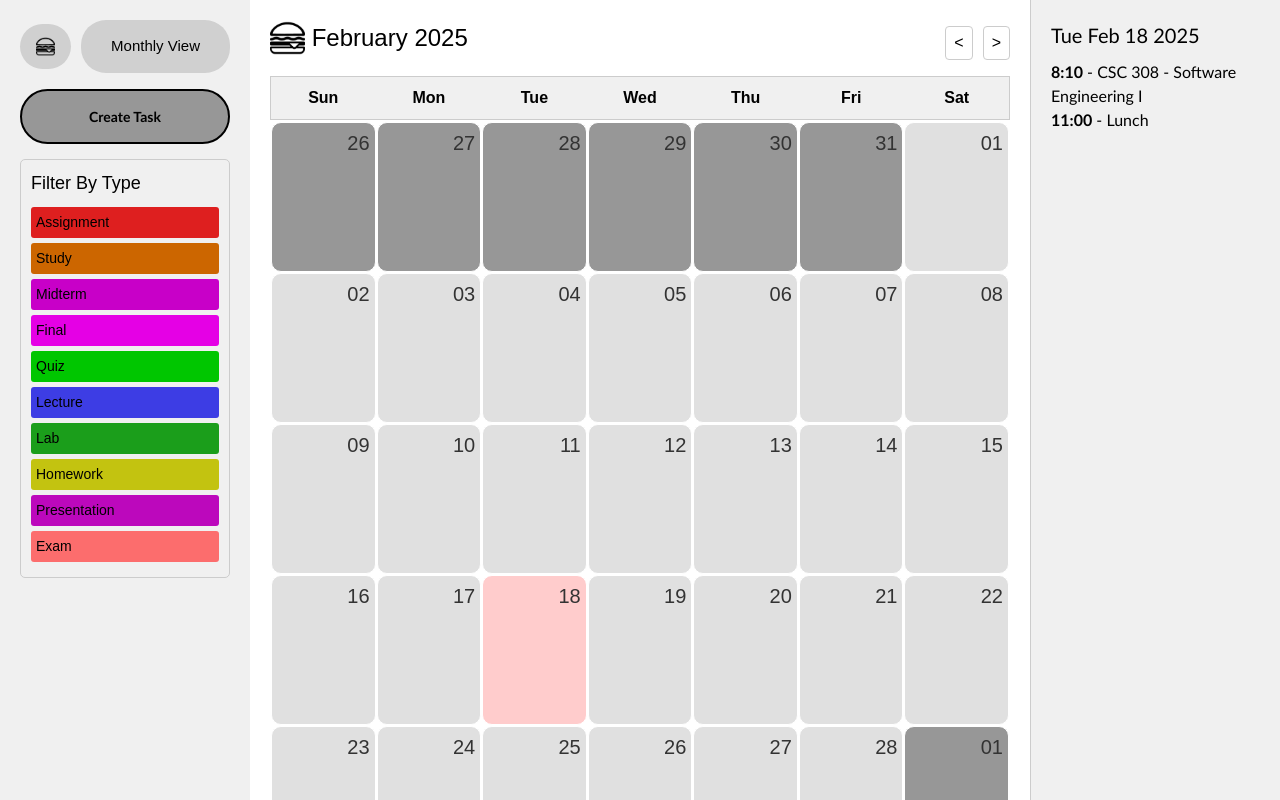
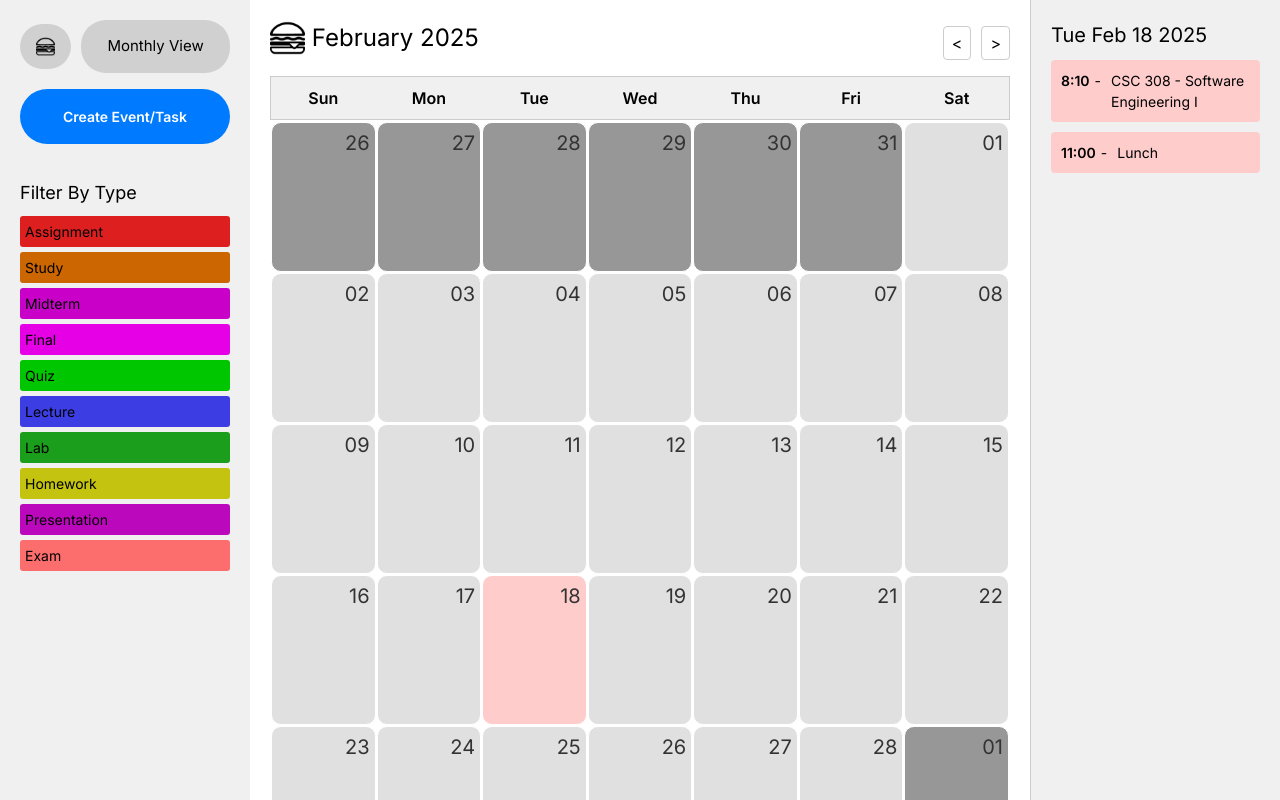
Before and after one commit to siyche/Team-Hamburger, a React (Vite) app in the folder packages/react-frontend/: page / in a window 1280 px wide. Built offline with nearby package versions, Linux system fonts and the light colour scheme.

Commit message:
add Inter font and update styling for consistency across all the components

```diff
--- a/packages/react-frontend/index.html
+++ b/packages/react-frontend/index.html
@@ -5,6 +5,7 @@
     <meta charset="UTF-8" />
     <link rel="icon" type="image/svg+xml" href="/hamburger.png" />
     <link href="/src/main.css" rel="stylesheet">
+    <link href="https://fonts.googleapis.com/css2?family=Inter:wght@400;600&display=swap" rel="stylesheet">
     <meta name="viewport" content="width=device-width, initial-scale=1.0" />
     <title>CSC 308</title>
 </head>
--- a/packages/react-frontend/src/components/CreateTaskButton.jsx
+++ b/packages/react-frontend/src/components/CreateTaskButton.jsx
@@ -6,7 +6,7 @@ import "../styles/CreateTaskButton.css";
 function CreateTaskButton({onClick}) {
   return (
     <button id="CreateTask" onClick={onClick}>
-     Create Task
+     Create Event/Task
     </button>
   )
 }
--- a/packages/react-frontend/src/components/CreateTaskForm.jsx
+++ b/packages/react-frontend/src/components/CreateTaskForm.jsx
@@ -73,7 +73,7 @@ const CreateTaskForm = ({ onSubmit, onCancel }) => {
         </select>
       </div>
       <div className="form-group checkbox-group">
-        <label htmlFor="isTask">Is Task:</label>
+        <label htmlFor="isTask">Task?</label>
         <input
           type="checkbox"
           id="isTask"
--- a/packages/react-frontend/src/styles/CreateTaskButton.css
+++ b/packages/react-frontend/src/styles/CreateTaskButton.css
@@ -1,34 +1,31 @@
+/* src/styles/CreateTaskButton.css */
+
 #CreateTask {
-    background-color: #979797;
+    background-color: #007bff; /* Vibrant blue */
     border: none;
-    color: black;
+    color: white;
     padding: 15px 28px;
     text-align: center;
     text-decoration: none;
     display: inline-block;
     font-size: 14px;
-    transition-duration: 0.25s;
-    transition-delay: .05s;
+    transition: background-color 0.25s ease, font-size 0.25s ease;
     font-weight: bold;
-    font-family: 'Gill Sans', 'Gill Sans MT', Calibri, 'Trebuchet MS', sans-serif;
-    border: 2px solid black;
+    font-family: 'Inter', sans-serif;
+    border: 2px solid transparent;
     border-radius: 40px;
-    /* 40 = 32x2 (padding) + 16 (font size) */
 }
 
 #CreateTask:hover {
-    background-color: #cccccc;
-    border: none;
-    color: black;
+    background-color: #0056b3; /* Darker blue on hover */
+    color: white;
     padding: 15px 28px;
     text-align: center;
     display: inline-block;
     font-size: 16px;
-    transition-duration: 0.25s;
-    transition-delay: .05s;
+    transition: background-color 0.25s ease, font-size 0.25s ease;
     font-weight: bold;
-    font-family: 'Gill Sans', 'Gill Sans MT', Calibri, 'Trebuchet MS', sans-serif;
-    border: 2px solid black;
+    font-family: 'Inter', sans-serif;
+    border: 2px solid transparent;
     border-radius: 42px;
-    /* 42 = 32x2 (padding) + 18 (font size) */
 }
--- a/packages/react-frontend/src/styles/CurrentDayView.css
+++ b/packages/react-frontend/src/styles/CurrentDayView.css
@@ -1,21 +1,45 @@
 /* src/styles/CurrentDayView.css */
 
+/* Container for the Current Day View */
 .current-day-view {
-    width: 200px;
-    /* Adjust as needed */
+    width: 250px; /* fixed width */
     padding: 20px;
     background-color: #f0f0f0;
     border-left: 1px solid #ccc;
     display: flex;
     flex-direction: column;
-    font-family: 'Gill Sans', 'Gill Sans MT', Calibri, 'Trebuchet MS', sans-serif;
-}
+    font-family: 'Inter', sans-serif;
+  }
 
-.current-day-view h3 {
+  /* Header for current day */
+  .current-day-view h3 {
     font-size: 20px;
     margin-bottom: 10px;
-}
+  }
 
-.event-time {
+  /* EVENT/TASK STYLING FOR EXAMPLE EVENTS IN CURERNT DAY VIEW */
+  /* Container for events */
+  .events {
+    display: flex;
+    flex-direction: column;
+    gap: 10px;
+  }
+
+  /* Individual event item styling */
+  .event-item {
+    background-color: #ffcccc;
+    padding: 10px;
+    border-radius: 4px;
+    font-size: 14px;
+    display: flex;
+    gap: 5px;
+    font-family: 'Inter', sans-serif;
+  }
+
+  .event-time {
     font-weight: bold;
-}
+  }
+
+  .event-title {
+    margin-left: 5px;
+  }
--- a/packages/react-frontend/src/styles/DayCalendarView.css
+++ b/packages/react-frontend/src/styles/DayCalendarView.css
@@ -6,7 +6,7 @@
     padding: 20px;
     display: flex;
     flex-direction: column;
-    font-family: Arial, sans-serif;
+    font-family: 'Inter', sans-serif;
     height: 100vh; /* Fill full viewport height */
   }
 
@@ -87,7 +87,7 @@
     display: flex;
     justify-content: center;
     align-items: center;
-    transition: background-color 0.75s;
+    transition-duration: 0.75s;
     font-size: larger;
     padding-bottom: 3px;
     box-sizing: border-box;
--- a/packages/react-frontend/src/styles/Modal.css
+++ b/packages/react-frontend/src/styles/Modal.css
@@ -1,6 +1,6 @@
 /* src/styles/Modal.css */
 
-/* Overlay that covers the entire viewport */
+/* Overlay covering the whole viewport */
 .modal-overlay {
   position: fixed;
   inset: 0;
@@ -9,9 +9,10 @@
   align-items: center;
   background-color: rgba(0, 0, 0, 0.2);
   backdrop-filter: blur(8px);
-    z-index: 10000; /* Ensure it overlays other content */
+  z-index: 1000;
 }
 
+/* Modal content container */
 .modal-content {
   padding: 24px;
   border-radius: 8px;
@@ -20,36 +21,40 @@
   max-width: 500px;
   background-color: #ffffff;
   border: 1px solid #ccc;
+  font-family: 'Inter', sans-serif;
 }
 
-  /* Header styling for modal: title and close button */
+/* Modal header: title and close button */
 .modal-header {
   display: flex;
   justify-content: space-between;
   align-items: center;
   border-bottom: 1px solid #ccc;
   padding-bottom: 8px;
+  margin-bottom: 16px;
 }
 
 .modal-title {
   font-size: 1.25rem;
   font-weight: 600;
+  color: #333;
 }
 
-  /* Close button styling */
 .modal-close-btn {
   background: none;
   border: none;
   font-size: 1.25rem;
   color: #555;
   cursor: pointer;
+  transition: color 0.2s;
 }
 
 .modal-close-btn:hover {
   color: #000;
 }
 
-  /* Modal body spacing */
+/* Modal body styling */
 .modal-body {
-    margin-top: 16px;
+  font-size: 1rem;
+  color: #333;
 }
--- a/packages/react-frontend/src/styles/MonthCalendarView.css
+++ b/packages/react-frontend/src/styles/MonthCalendarView.css
@@ -1,16 +1,16 @@
 /* src/styles/MonthCalendarView.css */
 
-/* Base container for Month Calendar View */
+/* Container for the Month Calendar View */
 .month-calendar-view {
   flex-grow: 1;
   padding: 20px;
   display: flex;
   flex-direction: column;
   background-color: #fff;
-  font-family: Arial, sans-serif;
+  font-family: 'Inter', sans-serif;
 }
 
-/* Header with month/year and nav buttons */
+/* Header with month/year and navigation buttons */
 .month-year-header {
   display: flex;
   justify-content: space-between;
@@ -65,7 +65,7 @@
   padding: 4px 0;
 }
 
-/* Calendar grid: 7 columns and 6 rows */
+/* Calendar grid for Month view: 7 columns and 6 rows */
 .month-calendar-grid {
   display: grid;
   grid-template-columns: repeat(7, 1fr);
@@ -76,7 +76,7 @@
   box-sizing: border-box;
 }
 
-/* Each calendar cell (day) */
+/* Each calendar cell (day) in Month view */
 .month-calendar-cell {
   box-sizing: border-box;
   position: relative;
@@ -111,7 +111,7 @@
   transition: color 0.3s;
 }
 
-/* Current day highlight */
+/* Animation for current day highlight fade */
 @keyframes highlightFade {
   0% { background-color: #ffebcc; }
   100% { background-color: #fff; }
--- a/packages/react-frontend/src/styles/Sidebar.css
+++ b/packages/react-frontend/src/styles/Sidebar.css
@@ -1,8 +1,6 @@
-/* Sidebar.css */
-
+/* src/styles/Sidebar.css */
 
 /* Sidebar container */
-
 .sidebar {
   width: 250px;
   background-color: #f0f0f0;
@@ -11,11 +9,10 @@
   flex-direction: column;
   gap: 15px;
   position: relative;
+  font-family: 'Inter', sans-serif;
 }
 
-
 /* Nav section container */
-
 .nav-section {
   display: flex;
   gap: 10px;
@@ -24,9 +21,7 @@
   position: relative;
 }
 
-
 /* Hamburger nav button */
-
 .nav-button {
   padding: 13px 16px;
   font-size: 20px;
@@ -40,19 +35,16 @@
   background-color: #c0c0c0;
 }
 
-
 /* Dropdown for hamburger nav (Settings/Logout) */
-
 .nav-dropdown {
   position: absolute;
-    top: 100%;
-    /* positions dropdown below the nav section */
+  top: 40px; /* Adjust as needed */
   left: 0;
   width: 100%;
-    background-color: #9a9a9a;
-    border: 1px solid #acacac;
-    border-radius: 10px;
-    box-shadow: 0 2px 5px rgba(0, 0, 0, 0.1);
+  background-color: #fff;
+  border: 1px solid #ccc;
+  border-radius: 5px;
+  box-shadow: 0 2px 5px rgba(0, 0, 0, 0.15);
   min-width: 150px;
   z-index: 1000;
 }
@@ -65,17 +57,13 @@
   text-align: left;
   font-size: 14px;
   cursor: pointer;
-    font-family: 'Gill Sans', 'Gill Sans MT', Calibri, 'Trebuchet MS', sans-serif;
 }
 
 .nav-dropdown-item:hover {
-    background-color: #717171;
-    border-radius: 10px;
+  background-color: #e0e0e0;
 }
 
-
 /* View switcher button (button1) */
-
 .button1 {
   width: 100%;
   padding: 15px 21px;
@@ -84,16 +72,14 @@
   border-radius: 25px;
   background-color: #d0d0d0;
   cursor: pointer;
-    font-family: "Arial";
+  font-family: 'Inter', sans-serif;
 }
 
 .button1:hover {
   background-color: #c0c0c0;
 }
 
-
 /* Dropdown for view switching */
-
 .view-dropdown {
   position: absolute;
   top: 100%;
@@ -113,44 +99,31 @@
   background-color: transparent;
   border: none;
   text-align: left;
-    border-radius: 10px;
   font-size: 14px;
   cursor: pointer;
-    font-family: 'Gill Sans', 'Gill Sans MT', Calibri, 'Trebuchet MS', sans-serif;
+  font-family: 'Inter', sans-serif;
 }
 
 .view-dropdown-item:hover {
   background-color: #717171;
 }
 
-
-/* Filter section container */
-
+/* Filter section styling */
 .filter-section {
-    border: 1px solid #ccc;
-    padding: 10px;
-    border-radius: 5px;
+  margin-top: 20px;
+  font-family: 'Inter', sans-serif;
 }
 
-
-/* Filter section header */
-
 .filter-section h3 {
-    margin: 0 0 10px 0;
+  margin-bottom: 10px;
   font-size: 18px;
 }
-
-
-/* Filter list */
 
 .filter-list {
   list-style: none;
   padding: 0;
   margin: 0;
 }
-
-
-/* Individual filter items */
 
 .filter-item {
   padding: 5px;
@@ -159,84 +132,52 @@
   font-size: 14px;
 }
 
-
-/* Specific filter item color settings */
-
-
-/* Assignment */
-
+/* Specific filter colors */
 .assignment {
   background-color: #de1f1f;
   color: #000;
 }
-
-
-/* Study */
 
 .study {
   background-color: #cc6600;
   color: #000;
 }
 
-
-/* Midterm */
-
 .midterm {
   background-color: #c800c8;
   color: #000;
 }
-
-
-/* Final */
 
 .final {
   background-color: #e500e5;
   color: #000;
 }
 
-
-/* Quiz */
-
 .quiz {
   background-color: #00c600;
   color: #000;
 }
-
-
-/* Lecture */
 
 .lecture {
   background-color: #3d3de4;
   color: #000;
 }
 
-
-/* Lab */
-
 .lab {
   background-color: #1b9e1b;
   color: #000;
 }
-
-
-/* Homework */
 
 .homework {
   background-color: #c3c310;
   color: #000;
 }
 
-
-/* Presentation */
-
 .presentation {
   background-color: #bc08bc;
   color: #000;
 }
 
-
-/* Exam */
-
 .exam {
   background-color: #fc6d6d;
   color: #000;
```
Also changed, not shown: packages/react-frontend/src/styles/WeekCalendarView.css (+11 -8 lines). Lines whose indentation alone changed are shown as unchanged.
